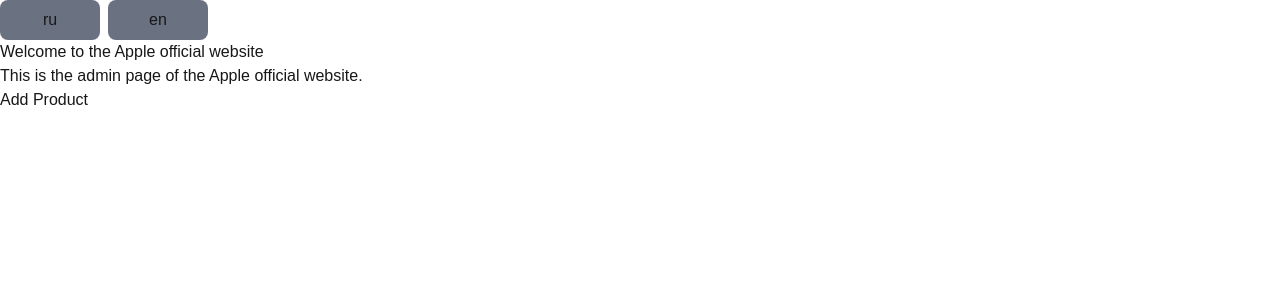
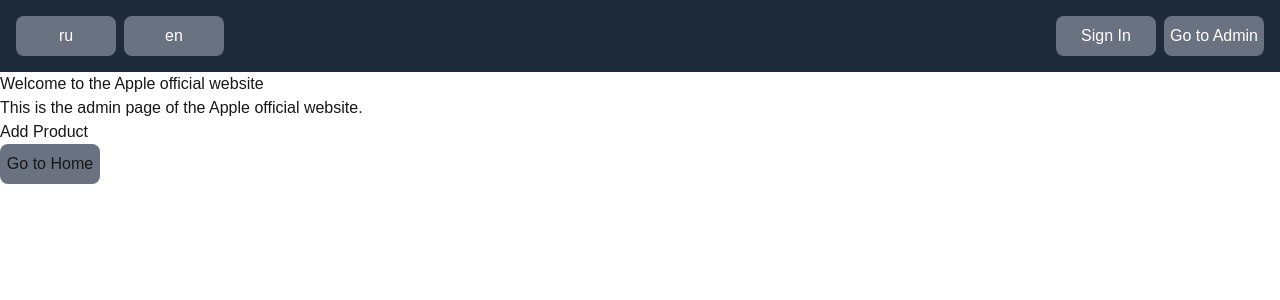
Before and after one commit to Sardor-web-dev/Shop, a Next.js app: page /admin in a window 1280 px wide. Shown: the top 300 px of the page. Built offline with nearby package versions, Linux system fonts and the light colour scheme; no server answers.

Commit message:
connected next auth

```diff
--- a/app/admin/page.tsx
+++ b/app/admin/page.tsx
@@ -1,3 +1,4 @@
+import AdminBtns from "@/components/custom/AdminBtns";
 import { getTranslations } from "next-intl/server";
 
 export default async function AdminPage() {
@@ -9,7 +10,7 @@
         <h1>{t("title")}</h1>
         <p>{t("description")}</p>
         <p>{t("addProduct")}</p>
-        <form></form>
+        <AdminBtns />
       </div>
     </>
   );
--- /dev/null
+++ b/app/api/auth/[...nextauth]/route.ts
@@ -0,0 +1,58 @@
+import NextAuth, { NextAuthOptions } from "next-auth";
+import CredentialsProvider from "next-auth/providers/credentials";
+import { PrismaAdapter } from "@auth/prisma-adapter";
+import prisma from "@/src/lib/prisma";
+
+const authOptions: NextAuthOptions = {
+  adapter: PrismaAdapter(prisma),
+  providers: [
+    CredentialsProvider({
+      name: "Credentials",
+      credentials: {
+        email: { label: "Email", type: "email" },
+        password: { label: "Password", type: "password" },
+      },
+      async authorize(credentials) {
+        if (!credentials?.email || !credentials?.password) {
+          throw new Error("Missing email or password");
+        }
+
+        const user = await prisma.admin.findUnique({
+          where: { email: credentials.email },
+        });
+
+        if (user) {
+          if (user.password === credentials.password) {
+            return {
+              id: user.id.toString(),
+              name: user.name,
+              email: user.email,
+            };
+          }
+        }
+
+        // Создание нового пользователя
+        const newUser = await prisma.admin.create({
+          data: {
+            email: credentials.email,
+            password: credentials.password,
+            name: credentials.email,
+          },
+        });
+
+        return {
+          id: newUser.id.toString(),
+          name: newUser.name,
+          email: newUser.email,
+        };
+      },
+    }),
+  ],
+  session: { strategy: "jwt" },
+  secret: process.env.NEXTAUTH_SECRET,
+  debug: true,
+};
+
+const handler = NextAuth(authOptions);
+
+export { handler as GET, handler as POST };
--- a/app/layout.tsx
+++ b/app/layout.tsx
@@ -4,6 +4,9 @@
 import { getLocale } from "next-intl/server";
 import { NextIntlClientProvider } from "next-intl";
 import SwitchLang from "@/components/custom/SwithLang";
+import { getServerSession } from "next-auth";
+import SessionProvider from "@/components/custom/SessionProvider";
+import LoginBtns from "@/components/LoginInBtns";
 
 const geistSans = Geist({
   variable: "--font-geist-sans",
@@ -26,15 +29,20 @@
   children: React.ReactNode;
 }>) {
   const locale = await getLocale();
+  const session = await getServerSession();
+
   return (
     <html lang={locale}>
       <body
         className={`${geistSans.variable} ${geistMono.variable} antialiased`}
       >
-        <header>
-          <SwitchLang />
-        </header>
-        <NextIntlClientProvider>{children}</NextIntlClientProvider>
+        <SessionProvider session={session}>
+          <header className="flex items-center justify-between p-4 bg-gray-800 text-white">
+            <SwitchLang />
+            <LoginBtns />
+          </header>
+          <NextIntlClientProvider>{children}</NextIntlClientProvider>
+        </SessionProvider>
       </body>
     </html>
   );
--- /dev/null
+++ b/components/LoginInBtns.tsx
@@ -0,0 +1,27 @@
+"use client";
+import { signIn } from "next-auth/react";
+import { useRouter } from "next/navigation";
+
+const LoginBtns = () => {
+  const router = useRouter();
+  return (
+    <>
+      <div className="flex gap-2">
+        <button
+          onClick={() => signIn()}
+          className="w-25 h-10 bg-gray-500 p-1 rounded-lg cursor-pointer hover:bg-gray-700 transition-all"
+        >
+          Sign In
+        </button>
+        <button
+          onClick={() => router.push("/admin")}
+          className="w-25 h-10 bg-gray-500 p-1 rounded-lg cursor-pointer hover:bg-gray-700 transition-all"
+        >
+          Go to Admin
+        </button>
+      </div>
+    </>
+  );
+};
+
+export default LoginBtns;
--- /dev/null
+++ b/components/custom/AdminBtns.tsx
@@ -0,0 +1,18 @@
+"use client"
+import { useRouter } from "next/navigation";
+
+const AdminBtns = () => {
+    const router = useRouter();
+    return (
+      <>
+        <button
+          onClick={() => router.push("/")}
+          className="w-25 h-10 bg-gray-500 p-1 rounded-lg cursor-pointer hover:bg-gray-700 transition-all"
+        >
+          Go to Home
+        </button>
+      </>
+    );
+}
+
+export default AdminBtns;
--- /dev/null
+++ b/components/custom/SessionProvider.tsx
@@ -0,0 +1,3 @@
+"use client";
+import { SessionProvider } from "next-auth/react";
+export default SessionProvider;
--- a/package.json
+++ b/package.json
@@ -12,9 +12,12 @@
     "seed": "tsx prisma/seed.ts"
   },
   "dependencies": {
+    "@auth/prisma-adapter": "^2.9.0",
+    "@prisma/client": "^6.7.0",
     "@prisma/extension-accelerate": "^1.3.0",
     "cookie": "^1.0.2",
     "next": "15.3.1",
+    "next-auth": "^4.24.11",
     "next-intl": "^4.1.0",
     "react": "^19.1.0",
     "react-cookie": "^8.0.1",
```
Also changed, not shown: 1 other file (tests, documents, lock files or other folders).
